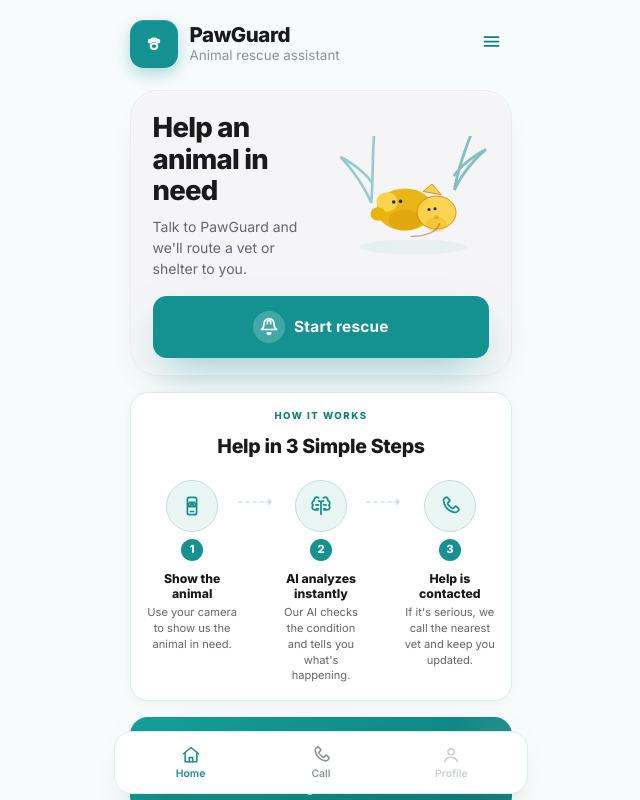
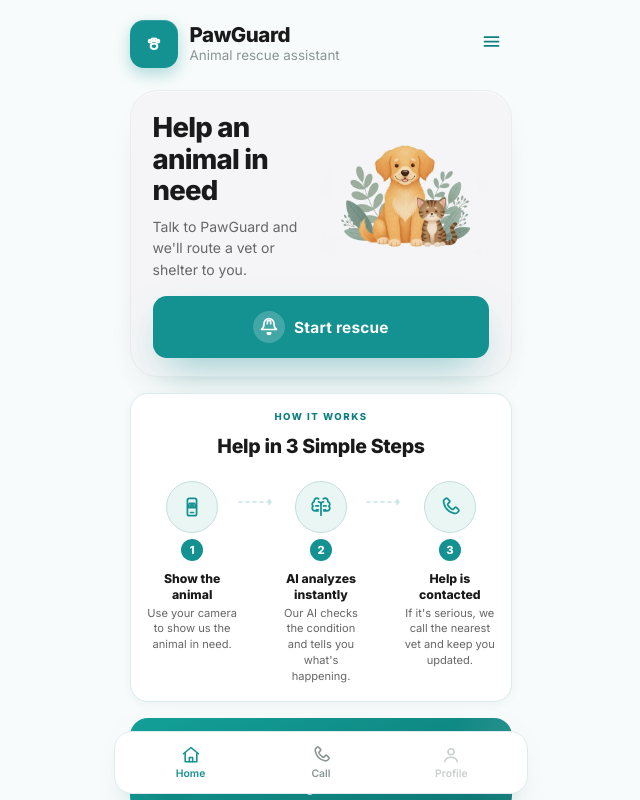
Before and after one commit to KavinduGama/Cursor-Hackathon---PawGuard, a React (Vite) app in the folder frontend/: page / in a window 1280 px wide. Shown: the whole page, without its empty margins (319-959 px from the left). Built offline with nearby package versions, Linux system fonts and the light colour scheme; no server answers.

Commit message:
feat: update hero image to realistic illustration
Replace SVG with JPG for better visual match.

Co-authored-by: Kavindu Deshappriya Gammanpila <175528993+KavinduGama@users.noreply.github.com>

```diff
--- a/frontend/src/components/HeroIllustration.jsx
+++ b/frontend/src/components/HeroIllustration.jsx
@@ -1,49 +1,16 @@
 /**
- * Decorative pets + foliage for landing hero — approximates hi-fi mockup without raster art.
+ * Hero artwork for the landing page — golden retriever puppy + tabby kitten
+ * surrounded by soft green foliage. Rendered as an <img> so the illustration
+ * matches the hi-fi mockup faithfully.
  */
 export default function HeroIllustration({ className = '' }) {
   return (
-    <svg
+    <img
       className={className}
-      xmlns="http://www.w3.org/2000/svg"
-      viewBox="0 0 200 160"
-      fill="none"
+      src="/hero-pets.jpg"
+      alt=""
       aria-hidden
-    >
-      <ellipse cx="100" cy="148" rx="72" ry="10" fill="rgba(0,128,128,0.06)" />
-      <path
-        d="M154 52c16-22 42-34 42-34s-28 22-42 54c6-42 34-104 53-146"
-        stroke="#3d9f9a"
-        strokeWidth="3.8"
-        strokeLinecap="round"
-        opacity="0.62"
-      />
-      <path
-        d="M44 62C28 40 2 28 2 28s26 26 41 61c6-62-10-154 55-246"
-        stroke="#149191"
-        strokeWidth="3.5"
-        strokeLinecap="round"
-        opacity="0.42"
-      />
-      <ellipse cx="88" cy="98" rx="38" ry="28" fill="#eab308" opacity="0.94" />
-      <ellipse cx="88" cy="112" rx="22" ry="14" fill="#ca8a04" opacity="0.33" />
-      <ellipse cx="64" cy="88" rx="14" ry="13" fill="#fcd34d" />
-      <circle cx="73" cy="88" r="2.4" fill="#1f2937" />
-      <circle cx="82" cy="87" r="2.4" fill="#1f2937" />
-      <ellipse cx="52" cy="104" rx="10" ry="9" fill="#eab308" />
-      <ellipse cx="130" cy="102" rx="26" ry="22" fill="#fcd34d" stroke="#d97706" strokeWidth="1.1" opacity="0.96" />
-      <ellipse cx="130" cy="118" rx="14" ry="10" fill="#eab308" opacity="0.35" />
-      <path d="M112 74l12-10 12 14-24-4Z" fill="#fcd34d" stroke="#d97706" strokeWidth="1.1" />
-      <circle cx="120" cy="98" r="2" fill="#1f2937" />
-      <circle cx="128" cy="97" r="2" fill="#1f2937" />
-      <path
-        stroke="#92400e"
-        strokeWidth="1.8"
-        strokeLinecap="round"
-        opacity="0.42"
-        d="M134 117c-3 10-17 17-38 17"
-      />
-      <ellipse cx="130" cy="108" rx="3" ry="2.5" fill="#d97706" opacity="0.45" />
-    </svg>
+      draggable={false}
+    />
   );
 }
--- a/frontend/src/styles.css
+++ b/frontend/src/styles.css
@@ -316,14 +316,16 @@ a {
 }
 
 .landing-hero-art {
-  width: clamp(110px, 34vw, 150px);
+  width: clamp(120px, 38vw, 168px);
   flex-shrink: 0;
 }
 
-.landing-hero-art svg {
+.landing-hero-art svg,
+.landing-hero-art img {
   width: 100%;
   height: auto;
   display: block;
+  mix-blend-mode: multiply;
 }
 
 .landing-start-btn {
```
Also changed, not shown: frontend/public/hero-pets.jpg (added), 1 other file (tests, documents, lock files or other folders).
